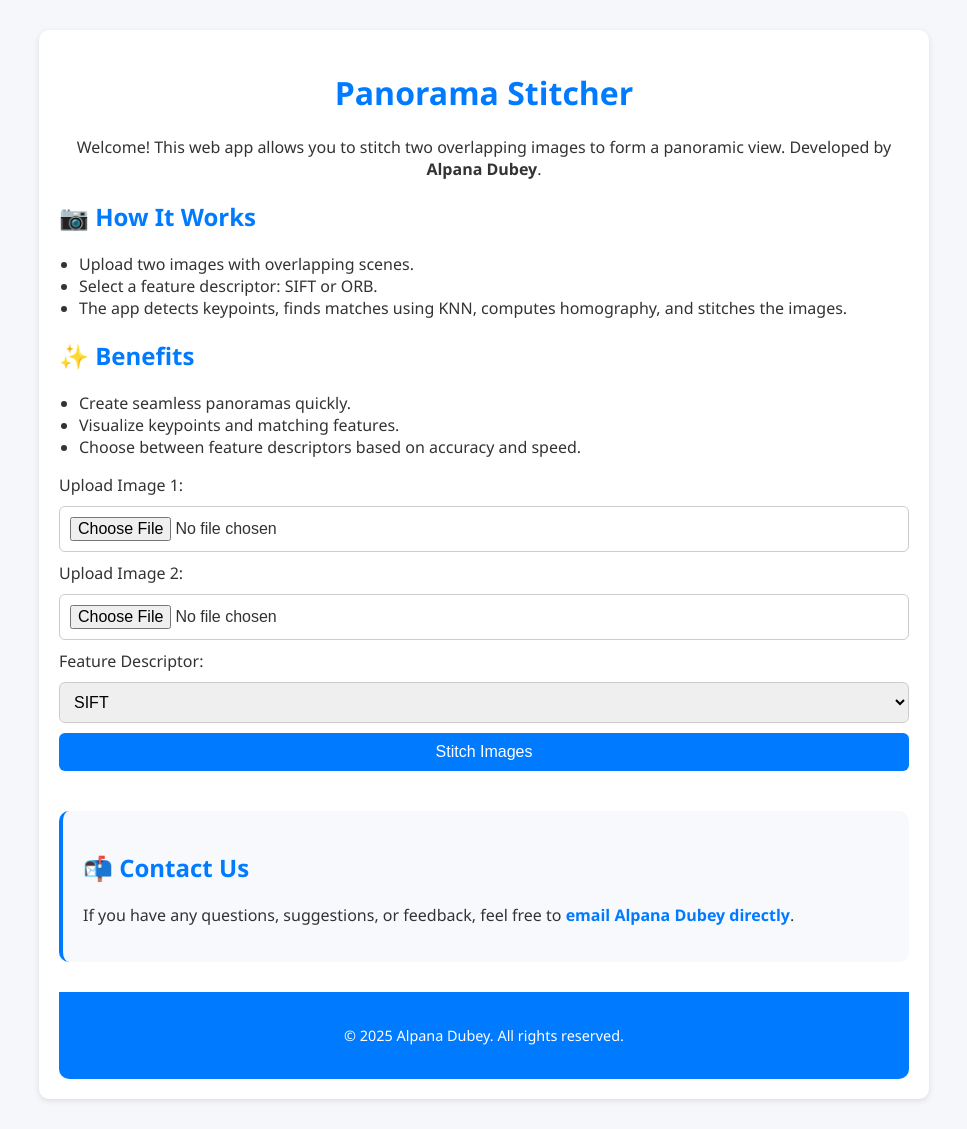
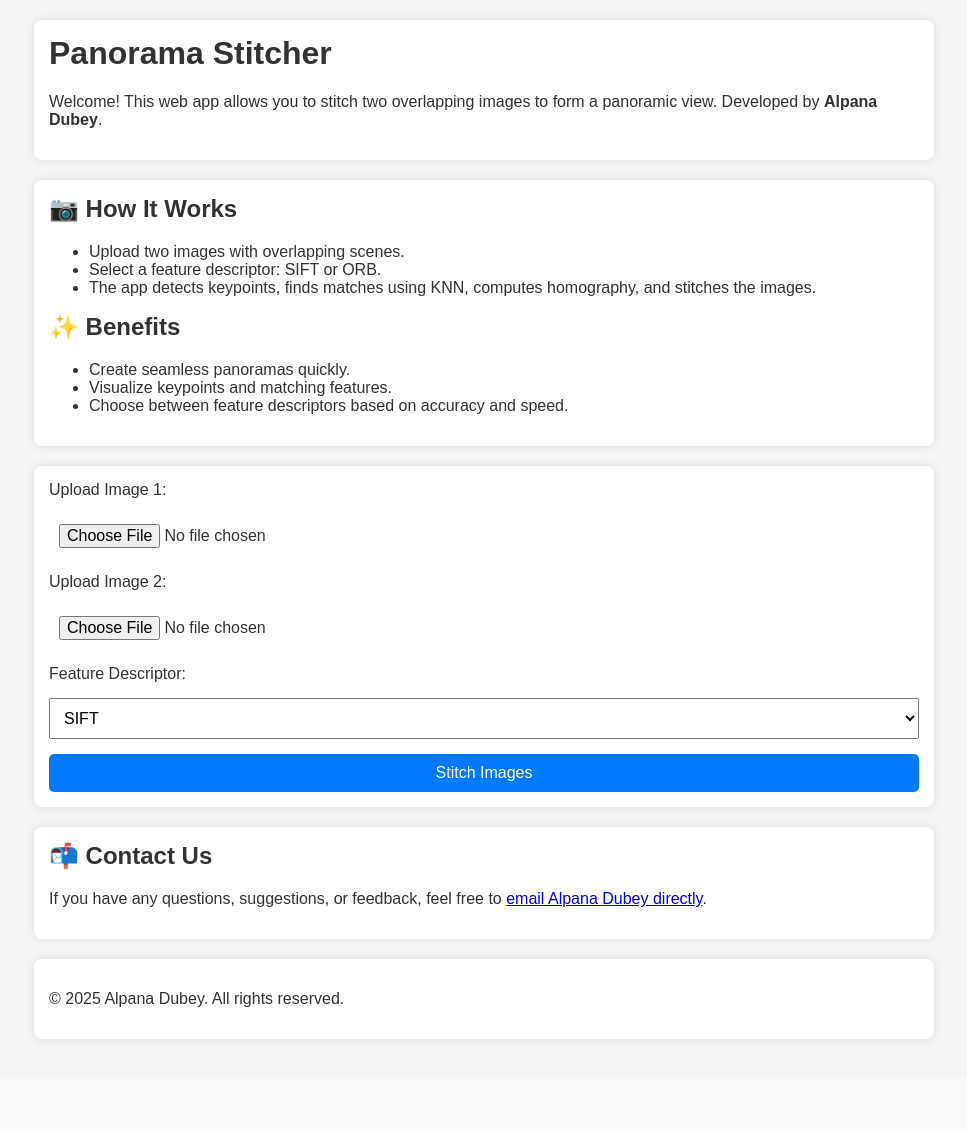
Before and after one commit to alpanadubey/panorama_stitching, a Flask app: page / in a window 1280 px wide. Shown: the whole page, without its empty margins (156-1123 px from the left). After the commit the page ends 1041 px from the top, so only its background shows below. Run offline with Flask 3, Linux system fonts and the light colour scheme.

Commit message:
Update style.css

```diff
--- a/static/style.css
+++ b/static/style.css
@@ -1,101 +1,75 @@
+/* static/style.css */
+
 body {
-    background: #f0f2f5;
+  font-family: Arial, sans-serif;
   margin: 0;
   padding: 0;
-    background-color: #f5f7fa;
+  background: #f5f5f5;
   color: #333;
-    font-family: 'Segoe UI', Tahoma, Geneva, Verdana, sans-serif;
 }
+
 .container {
-    max-width: 850px;
-    margin: 30px auto;
+  max-width: 900px;
+  margin: auto;
+  padding: 20px;
+}
+
+header, section, footer {
+  margin-bottom: 20px;
+  padding: 15px;
   background: #fff;
-    border-radius: 12px;
-    padding: 20px 30px;
+  border-radius: 8px;
   box-shadow: 0 0 10px rgba(0,0,0,0.1);
 }
-header h1 {
-    text-align: center;
-    color: #007BFF;
+
+h1, h2 {
+  margin-top: 0;
 }
-header p {
-    text-align: center;
-    font-size: 1rem;
-    margin-top: 0.5rem;
-}
-section h2 {
-    color: #007BFF;
-    margin-top: 20px;
-}
-ul {
-    padding-left: 20px;
-}
+
 form {
   display: flex;
   flex-direction: column;
-    gap: 10px;
+  gap: 15px;
 }
-input, select, textarea, button {
+
+input[type="file"],
+select,
+button {
   padding: 10px;
-    border-radius: 6px;
-    border: 1px solid #ccc;
-    font-size: 1rem;
+  font-size: 16px;
 }
+
 button {
-    background-color: #007BFF;
+  background: #007BFF;
   color: white;
   border: none;
   cursor: pointer;
-}
-button:hover {
-    background-color: #0056b3;
-}
-.result img {
-    width: 100%;
-    margin-bottom: 15px;
+  border-radius: 5px;
 }
 
-footer {
-    text-align: center;
-    margin-top: 30px;
-    font-size: 0.9rem;
-    background-color: #007BFF;
-    color: white;
-    padding: 20px;
-    border-radius: 0 0 10px 10px;
+button:hover {
+  background: #0056b3;
 }
 
-.contact-us {
-    margin-top: 40px;
-    padding: 20px;
-    background: #f7f9fc;
-    border-radius: 10px;
-    border-left: 4px solid #007BFF;
-}
-.contact-us a {
-    color: #007BFF;
-    text-decoration: none;
-    font-weight: bold;
-}
-.contact-us a:hover {
-    text-decoration: underline;
-}
-button, input[type="submit"] {
-    background-color: #007BFF;
-    border: none;
-    color: white;
-    padding: 10px 16px;
-    border-radius: 6px;
-    font-size: 1rem;
+img {
+  max-width: 100%;
+  height: auto;
+  display: block;
+  margin: auto;
 }
 
-button:hover, input[type="submit"]:hover {
-    background-color: #0056b3;
+@media (max-width: 600px) {
+  .container {
+    padding: 10px;
   }
 
-.container {
-    background: white;
-    padding: 20px;
-    border-radius: 10px;
-    box-shadow: 0px 2px 6px rgba(0, 0, 0, 0.1);
+  h1 {
+    font-size: 1.5rem;
   }
+
+  input[type="file"],
+  select,
+  button {
+    font-size: 14px;
+  }
+}
```
Lines whose indentation alone changed are shown as unchanged.
